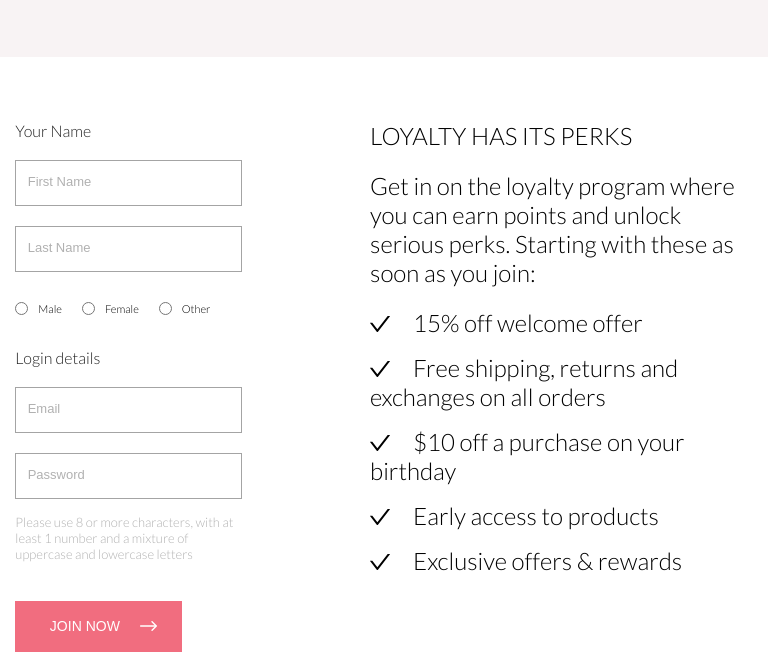
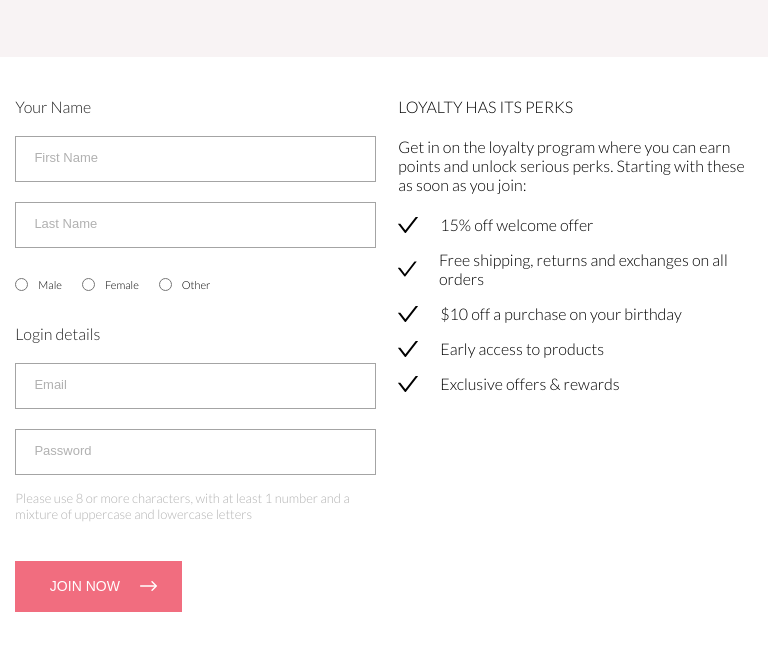
Before and after one commit to AlexLep1n/html-css, a plain HTML site: page brand-project/registration.html in a window 768 px wide. Shown: the part 169-823 px from the top of the page. Drawn offline with Linux system fonts and the light colour scheme.

Commit message:
The registration page for the tablet size is completed

```diff
--- a/brand-project/_registration.scss
+++ b/brand-project/_registration.scss
@@ -108,7 +108,34 @@
         gap: 16px;
     }
 
-    &__loyalty-item svg {
-        margin-right: 23px;
+    &__loyalty-item {
+        @include df(unset, center, 22px);
     }
 }
+
+@media (min-width: 768px) and (max-width: 1024px) {
+    .container {
+        max-width: 768px;
+    }
+
+    .content {
+        padding: 0 2%;
+    }
+
+    .reg {
+        padding: 40px 0 96px;
+        &__flex {
+            gap: 22px;
+        }
+
+        &__form {
+            width: 55%;
+        }
+
+        &__loyalty-heading,
+        &__loyalty-desc,
+        &__loyalty-item {
+            @include ff(16px, 300);
+        }
+    }
+}
--- a/brand-project/registration.html
+++ b/brand-project/registration.html
@@ -125,12 +125,13 @@
                                 fill="black" />
                         </svg>15% off welcome offer
                     </li>
-                    <li class="reg__loyalty-item"><svg xmlns="http://www.w3.org/2000/svg" width="20" height="16"
-                            viewBox="0 0 20 16" fill="none">
+                    <li class="reg__loyalty-item reg__loyalty-item-long"><svg xmlns="http://www.w3.org/2000/svg"
+                            width="20" height="16" viewBox="0 0 20 16" fill="none">
                             <path
                                 d="M19.8035 0H18.0904C17.8502 0 17.6222 0.111827 17.4752 0.303176L7.3702 13.2826L2.52481 7.05754C2.45151 6.96318 2.35808 6.88688 2.25153 6.83438C2.14499 6.78187 2.0281 6.75451 1.90963 6.75437H0.196467C0.032258 6.75437 -0.0584248 6.94572 0.0420614 7.07494L6.75503 15.6981C7.06874 16.1006 7.67166 16.1006 7.98782 15.6981L19.9579 0.318087C20.0584 0.191349 19.9677 0 19.8035 0Z"
                                 fill="black" />
-                        </svg>Free shipping, returns and exchanges on all orders
+                        </svg>
+                        <div>Free shipping, returns and exchanges on all orders</div>
                     </li>
                     <li class="reg__loyalty-item"><svg xmlns="http://www.w3.org/2000/svg" width="20" height="16"
                             viewBox="0 0 20 16" fill="none">
```
Also changed, not shown: brand-project/style.css, 1 other file.
